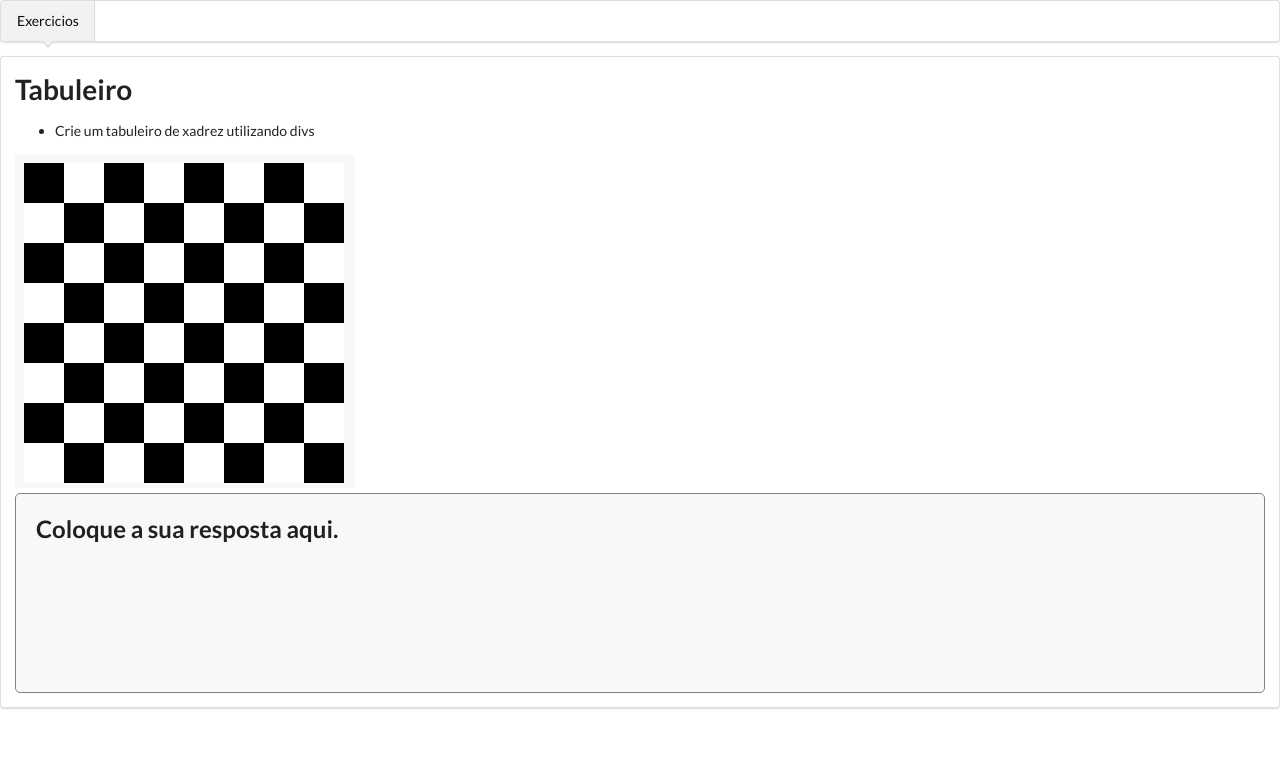
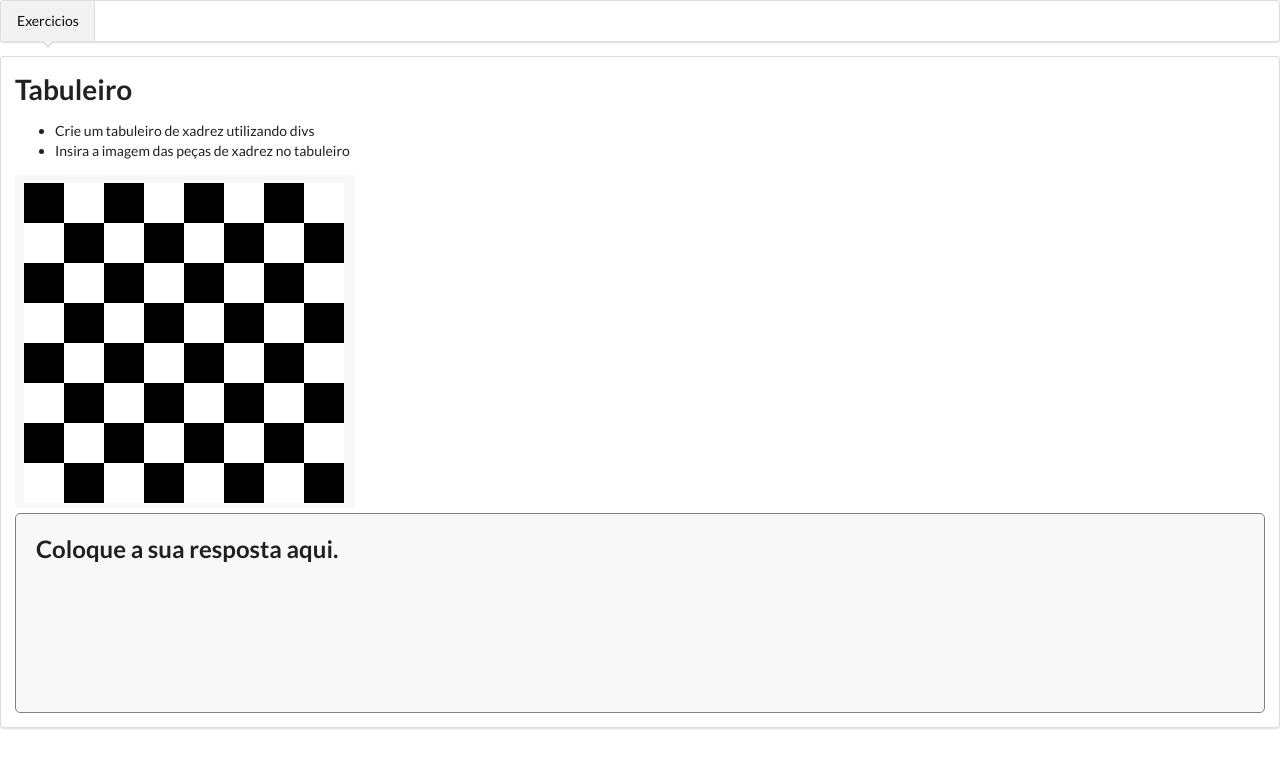
Before and after one commit to djsilvajr/Exercicios-Faisp, a plain HTML site: page Exercicios-HTML-CSS/exercicio6.html in a window 1280 px wide. Drawn offline with Linux system fonts and the light colour scheme.

Commit message:
adicionando novo exercicio

```diff
--- a/Exercicios-HTML-CSS/exercicio6.html
+++ b/Exercicios-HTML-CSS/exercicio6.html
@@ -18,6 +18,7 @@
         <h1>Tabuleiro</h1>
         <ul>
             <li>Crie um tabuleiro de xadrez utilizando divs</li>
+            <li>Insira a imagem das peças de xadrez no tabuleiro</li>
         </ul>
 
         <img src="./img/tabuleiro.png" alt="">
```
